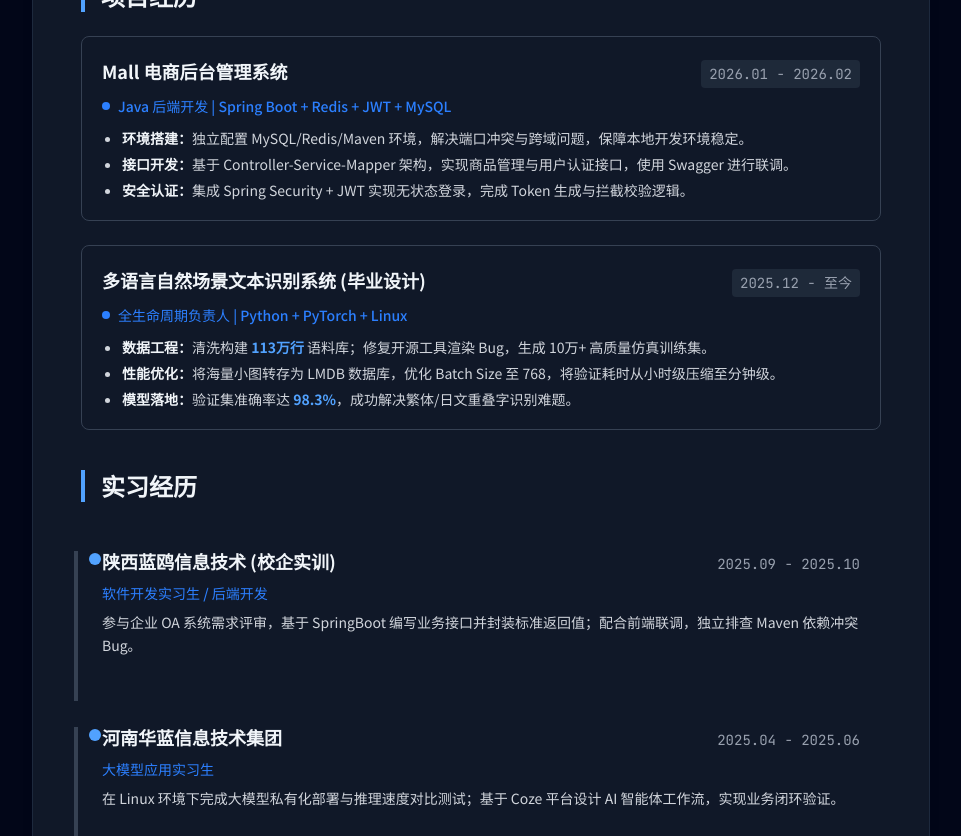
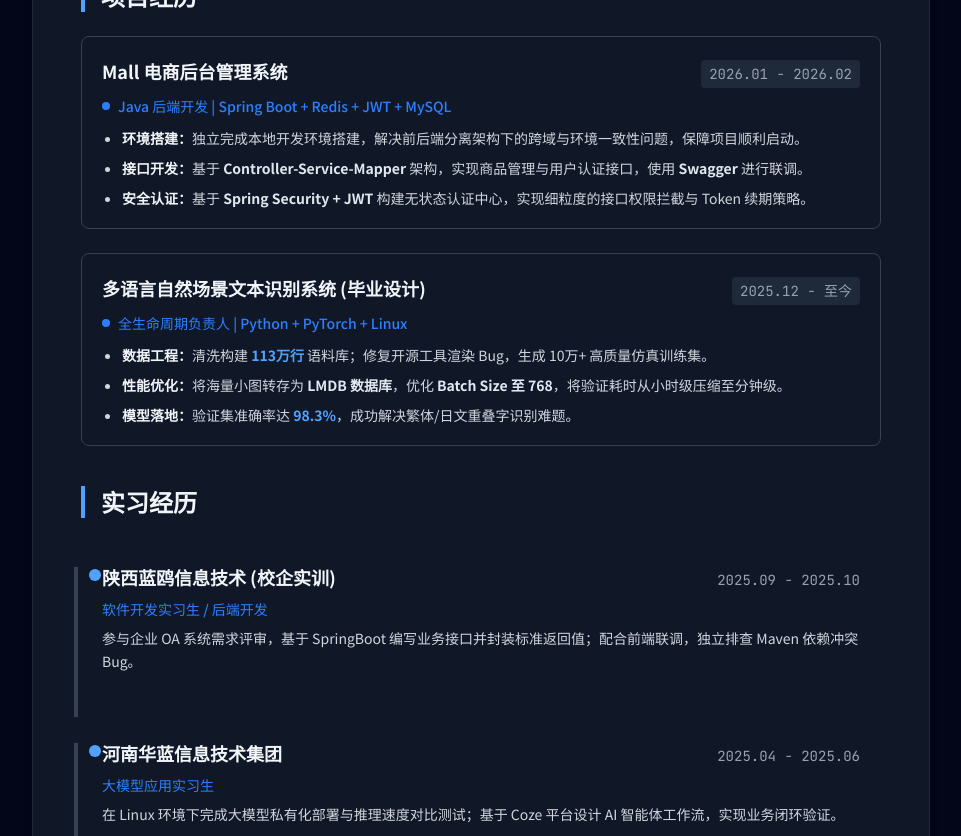
Before and after one commit to yuaiccc/my-resume, a Next.js app: page / in a window 1280 px wide. Shown: the part 1900-2736 px from the top of the page, without its empty margins (159-1120 px from the left). Built offline with nearby package versions, Linux system fonts and the light colour scheme.

Commit message:
style: improve project list spacing and highlight core tech keywords

```diff
--- a/app/page.tsx
+++ b/app/page.tsx
@@ -436,10 +436,10 @@ export default function Resume() {
                 <span className="w-2 h-2 rounded-full bg-blue-500"></span>
                 Java 后端开发 | Spring Boot + Redis + JWT + MySQL
               </p>
-              <ul className="list-disc list-outside ml-5 space-y-1.5 text-sm text-gray-700 dark:text-gray-300">
-                <li><span className="font-bold text-slate-800 dark:text-slate-100">环境搭建：</span>独立配置 MySQL/Redis/Maven 环境，解决端口冲突与跨域问题，保障本地开发环境稳定。</li>
-                <li><span className="font-bold text-slate-800 dark:text-slate-100">接口开发：</span>基于 Controller-Service-Mapper 架构，实现商品管理与用户认证接口，使用 Swagger 进行联调。</li>
-                <li><span className="font-bold text-slate-800 dark:text-slate-100">安全认证：</span>集成 Spring Security + JWT 实现无状态登录，完成 Token 生成与拦截校验逻辑。</li>
+              <ul className="list-disc list-outside ml-5 space-y-2.5 text-sm text-gray-700 dark:text-gray-300">
+                <li><span className="font-bold text-slate-800 dark:text-slate-100">环境搭建：</span>独立完成本地开发环境搭建，解决前后端分离架构下的跨域与环境一致性问题，保障项目顺利启动。</li>
+                <li><span className="font-bold text-slate-800 dark:text-slate-100">接口开发：</span>基于 <span className="font-semibold text-slate-900 dark:text-slate-200">Controller-Service-Mapper</span> 架构，实现商品管理与用户认证接口，使用 <span className="font-semibold text-slate-900 dark:text-slate-200">Swagger</span> 进行联调。</li>
+                <li><span className="font-bold text-slate-800 dark:text-slate-100">安全认证：</span>基于 <span className="font-semibold text-slate-900 dark:text-slate-200">Spring Security + JWT</span> 构建无状态认证中心，实现细粒度的接口权限拦截与 Token 续期策略。</li>
               </ul>
             </div>
 
@@ -456,9 +456,9 @@ export default function Resume() {
                 <span className="w-2 h-2 rounded-full bg-blue-500"></span>
                 全生命周期负责人 | Python + PyTorch + Linux
               </p>
-              <ul className="list-disc list-outside ml-5 space-y-1.5 text-sm text-gray-700 dark:text-gray-300">
+              <ul className="list-disc list-outside ml-5 space-y-2.5 text-sm text-gray-700 dark:text-gray-300">
                 <li><span className="font-bold text-slate-800 dark:text-slate-100">数据工程：</span>清洗构建 <span className="font-bold text-blue-600 dark:text-blue-400">113万行</span> 语料库；修复开源工具渲染 Bug，生成 10万+ 高质量仿真训练集。</li>
-                <li><span className="font-bold text-slate-800 dark:text-slate-100">性能优化：</span>将海量小图转存为 LMDB 数据库，优化 Batch Size 至 768，将验证耗时从小时级压缩至分钟级。</li>
+                <li><span className="font-bold text-slate-800 dark:text-slate-100">性能优化：</span>将海量小图转存为 <span className="font-semibold text-slate-900 dark:text-slate-200">LMDB 数据库</span>，优化 <span className="font-semibold text-slate-900 dark:text-slate-200">Batch Size 至 768</span>，将验证耗时从小时级压缩至分钟级。</li>
                 <li><span className="font-bold text-slate-800 dark:text-slate-100">模型落地：</span>验证集准确率达 <span className="font-bold text-blue-600 dark:text-blue-400">98.3%</span>，成功解决繁体/日文重叠字识别难题。</li>
               </ul>
             </div>
```
